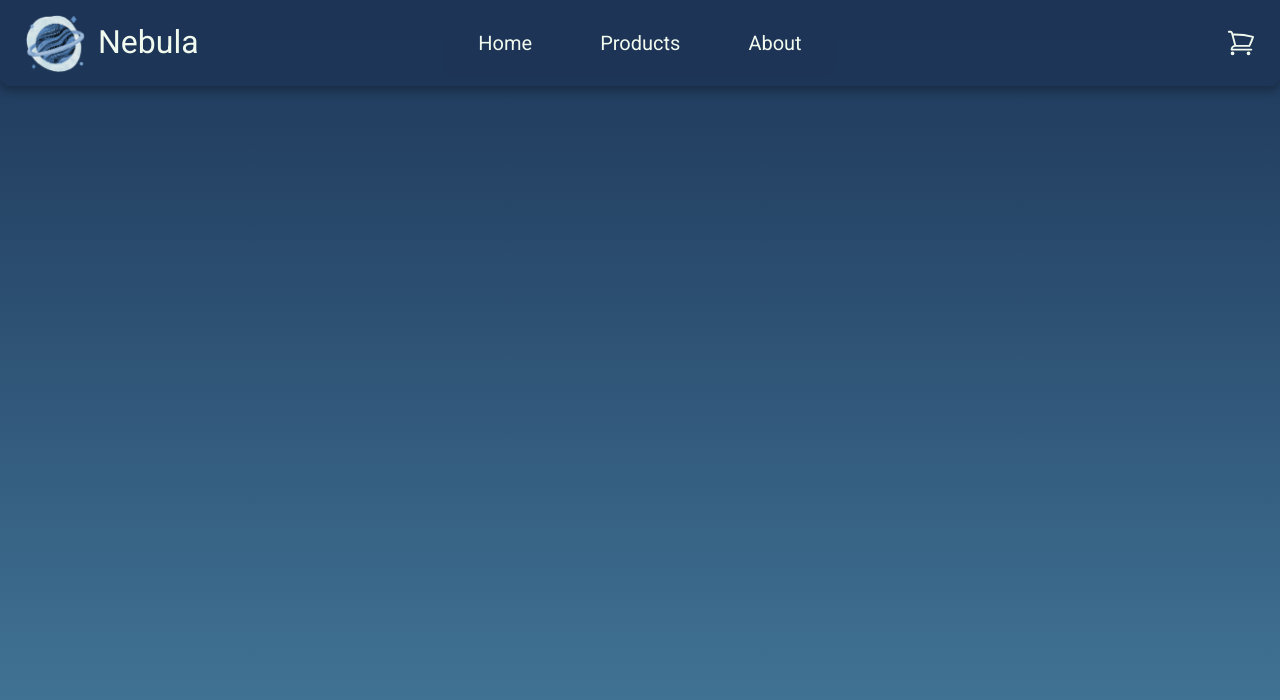
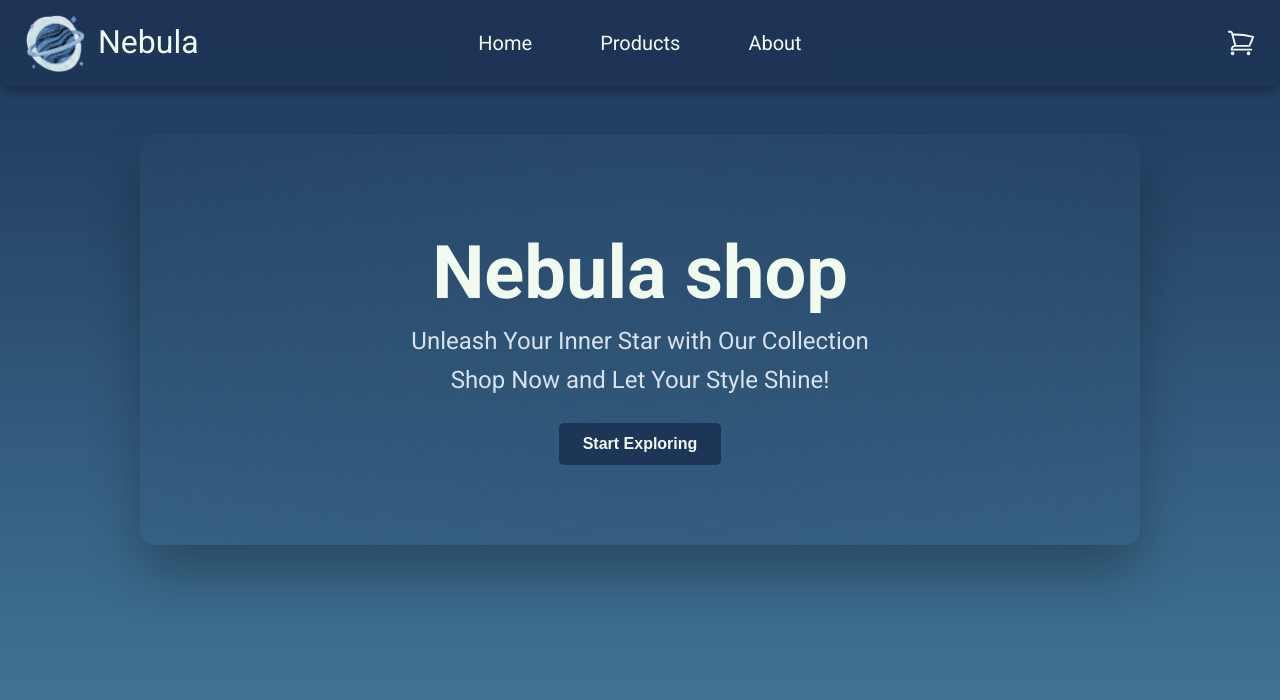
Before and after one commit to Mohammad-MH1/nebula, a React (Vite) app: page / in a window 1280 px wide. Shown: the top 700 px of the page. Built offline with nearby package versions, Linux system fonts and the light colour scheme.

Commit message:
Add content and style to Home Page

```diff
--- a/src/components/AppLayout/AppLayout.module.css
+++ b/src/components/AppLayout/AppLayout.module.css
@@ -1,6 +1,8 @@
 .container {
-  display: flex;
-  flex-direction: column;
   min-height: 100dvh;
   background: linear-gradient(180deg, #1d3557 0%, #457b9d 100%);
 }
+
+.container main {
+  padding: 0 2.4rem;
+}
--- a/src/components/AppLayout/AppLayout.tsx
+++ b/src/components/AppLayout/AppLayout.tsx
@@ -7,7 +7,9 @@ function AppLayout() {
   return (
     <div className={styles.container}>
       <Header />
-      <Outlet />
+      <main>
+        <Outlet />
+      </main>
     </div>
   );
 }
--- a/src/index.css
+++ b/src/index.css
@@ -44,6 +44,7 @@ Medium: 11px
   --color-brand-2-shade: #c3824e;
   --color-brand-2-tint: #f6b581;
   --color-text--1: #f1faee;
+  --color-text--2: #d9e2ec;
 
   --color-dark--0: #242a2e;
   --color-dark--1: #2d3439;
--- a/src/pages/Home/Home.module.css
+++ b/src/pages/Home/Home.module.css
@@ -0,0 +1,42 @@
+.home {
+  text-align: center;
+  padding: 8rem 2.4rem;
+  border-radius: 1.5rem;
+  backdrop-filter: blur(200px);
+  filter: blur();
+  box-shadow: 0 3rem 5rem rgba(0, 0, 0, 0.25);
+  margin-top: 6.4rem;
+  width: 100rem;
+  margin: 4.8rem auto;
+}
+
+.home h1 {
+  font-size: 7.4rem;
+  font-weight: bold;
+  margin-bottom: -1rem;
+}
+
+.home p {
+  font-size: 2.4rem;
+  color: var(--color-text--2);
+}
+
+.home button {
+  background: var(--color-brand--1);
+  color: var(--color-text--1);
+  padding: 1.2rem 2.4rem;
+  border: none;
+  border-radius: 5px;
+  font-size: 1.6rem;
+  font-weight: bold;
+  cursor: pointer;
+  transition: transform 0.2s, box-shadow 0.2s;
+  margin-top: 2.4rem;
+}
+
+.home button:hover {
+  color: var(--color-brand--1);
+  background: var(--color-brand--2);
+  transform: scale(1.05);
+  box-shadow: 0 0 10px rgba(69, 123, 157, 0.8);
+}
--- a/src/pages/Home/Home.tsx
+++ b/src/pages/Home/Home.tsx
@@ -1,5 +1,14 @@
+import styles from "./Home.module.css";
+
 function Home() {
-  return <div></div>;
+  return (
+    <div className={styles.home}>
+      <h1>Nebula shop</h1>
+      <p>Unleash Your Inner Star with Our Collection </p>
+      <p>Shop Now and Let Your Style Shine!</p>
+      <button>Start Exploring</button>
+    </div>
+  );
 }
 
 export default Home;
```
